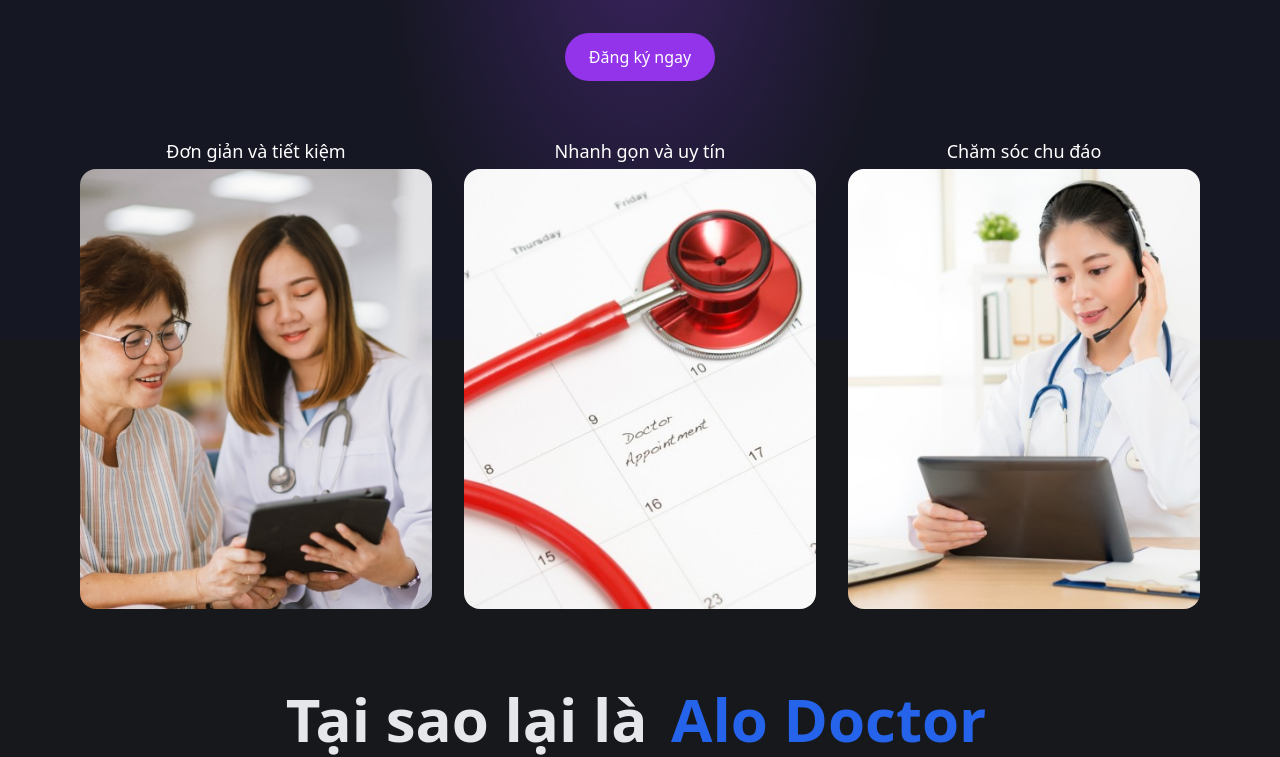
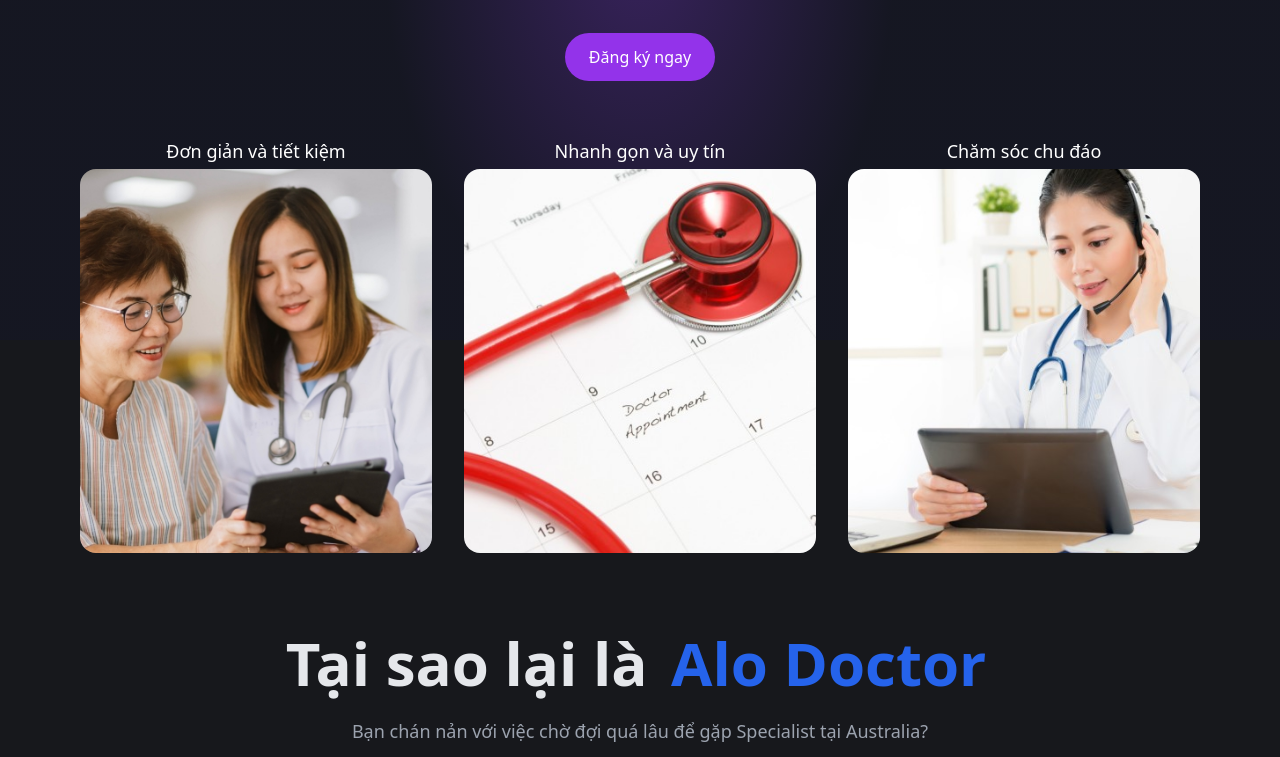
Before and after one commit to nddung2812/AloDoctor, a Next.js app: page / in a window 1280 px wide. Shown: the part 460-1217 px from the top of the page. Built offline with nearby package versions, Linux system fonts and the light colour scheme.

Commit message:
fix homepage

```diff
--- a/app/page.tsx
+++ b/app/page.tsx
@@ -29,40 +29,40 @@
         <div className="flex justify-between items-center w-full flex-col sm:mt-10 mt-6">
           <div className="flex flex-col space-y-10 mt-4 mb-16">
             <div className="flex sm:space-x-8 sm:flex-row flex-col">
-              <div>
+              <Link href="#main-content">
                 <h2 className="mb-1 font-medium text-lg">Đơn giản và tiết kiệm</h2>
                 <Image
                   alt="khám bệnh đơn giản"
                   src="/Doctor1.jpg"
-                  className="w-full object-cover rounded-2xl"
                   width={400}
                   height={500}
+                  className="w-100 object-cover h-96 rounded-2xl"
                 />
-              </div>
-              <div className="sm:mt-0 mt-8">
+              </Link>
+              <Link href="#main-content" className="sm:mt-0 mt-8">
                 <h2 className="mb-1 font-medium text-lg">Nhanh gọn và uy tín</h2>
                 <Image
                   alt="Khám bênh nhanh gọn uy tín"
                   width={400}
                   height={500}
                   src="/Doctor2.jpg"
-                  className="w-full object-cover rounded-2xl sm:mt-0 mt-2"
+                  className="w-100 object-cover h-96 rounded-2xl sm:mt-0 mt-2"
                 />
-              </div>
-              <div className="sm:mt-0 mt-8">
+              </Link>
+              <Link href="#main-content" className="sm:mt-0 mt-8">
                 <h2 className="mb-1 font-medium text-lg">Chăm sóc chu đáo</h2>
                 <Image
                   alt="Khám bệnh chu đáo"
                   width={400}
                   height={500}
                   src="/Doctor3.jpg"
-                  className="w-full object-cover rounded-2xl sm:mt-0 mt-2"
+                  className="w-100 object-cover h-96 rounded-2xl sm:mt-0 mt-2"
                 />
-              </div>
+              </Link>
             </div>
           </div>
         </div>
-        <div className="container">
+        <div className="container" id="main-content">
           <h2 className="mx-auto max-w-3xl font-display text-3xl font-bold tracking-normal text-gray-200 sm:text-6xl mt-4">
             Tại sao lại là
             <span className="relative whitespace-nowrap text-blue-600">
```
